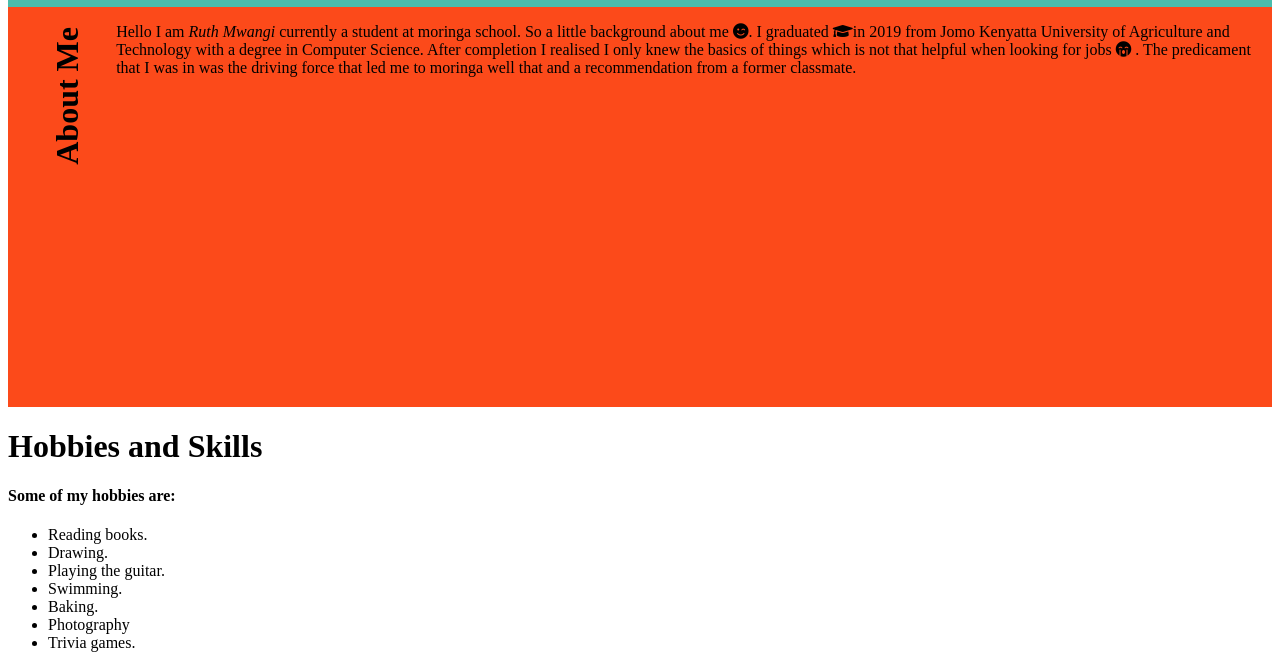
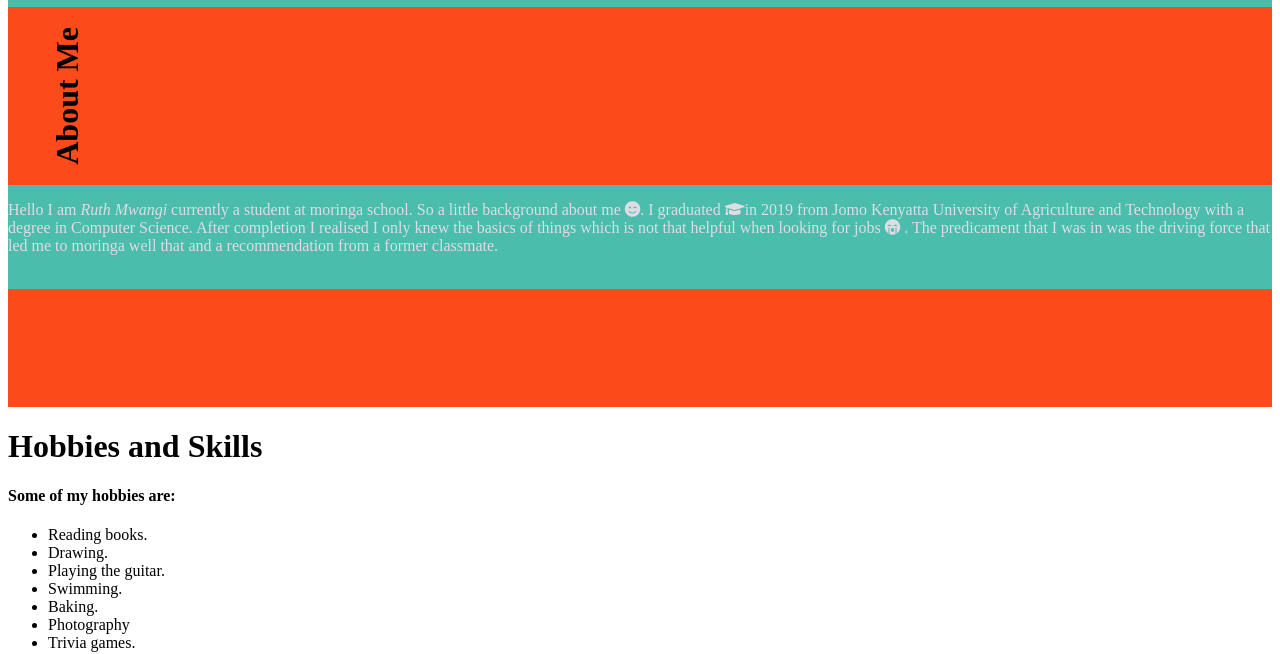
Before and after one commit to Ruth-Mwangi/portfolio, a plain HTML site: page index.html in a window 1280 px wide. Shown: the part 182-836 px from the top of the page. Drawn offline with Linux system fonts and the light colour scheme.

Commit message:
added background display font and color styles to the about class

```diff
--- a/css/styles.css
+++ b/css/styles.css
@@ -58,3 +58,10 @@ a:hover{
     width:2%;
     float: left;
 }
+
+.about {
+    background-color: #4ABDAC ;
+    display: inline-block;
+    font-size: medium;
+    color: #DFDCE3;
+}
```
